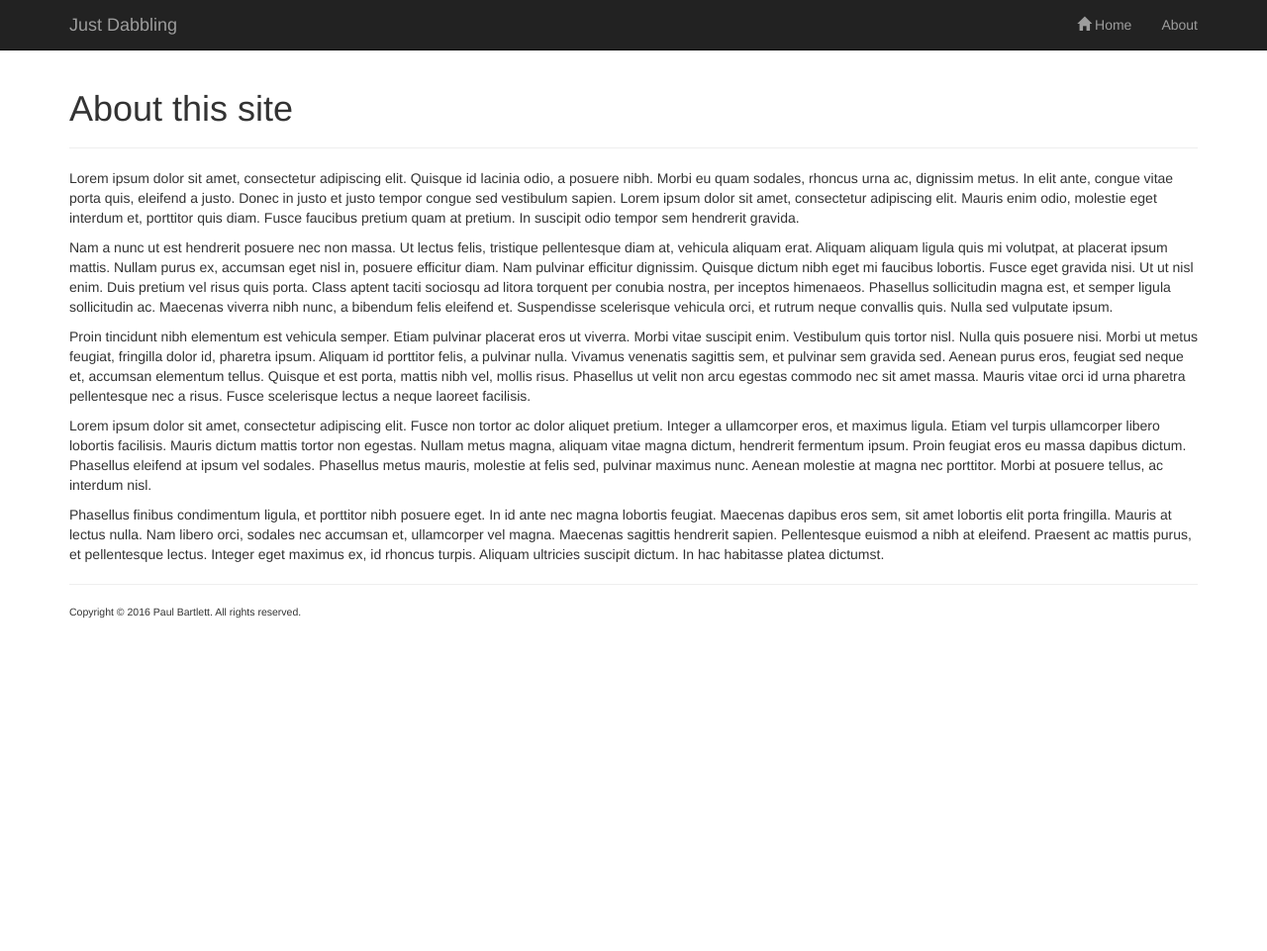
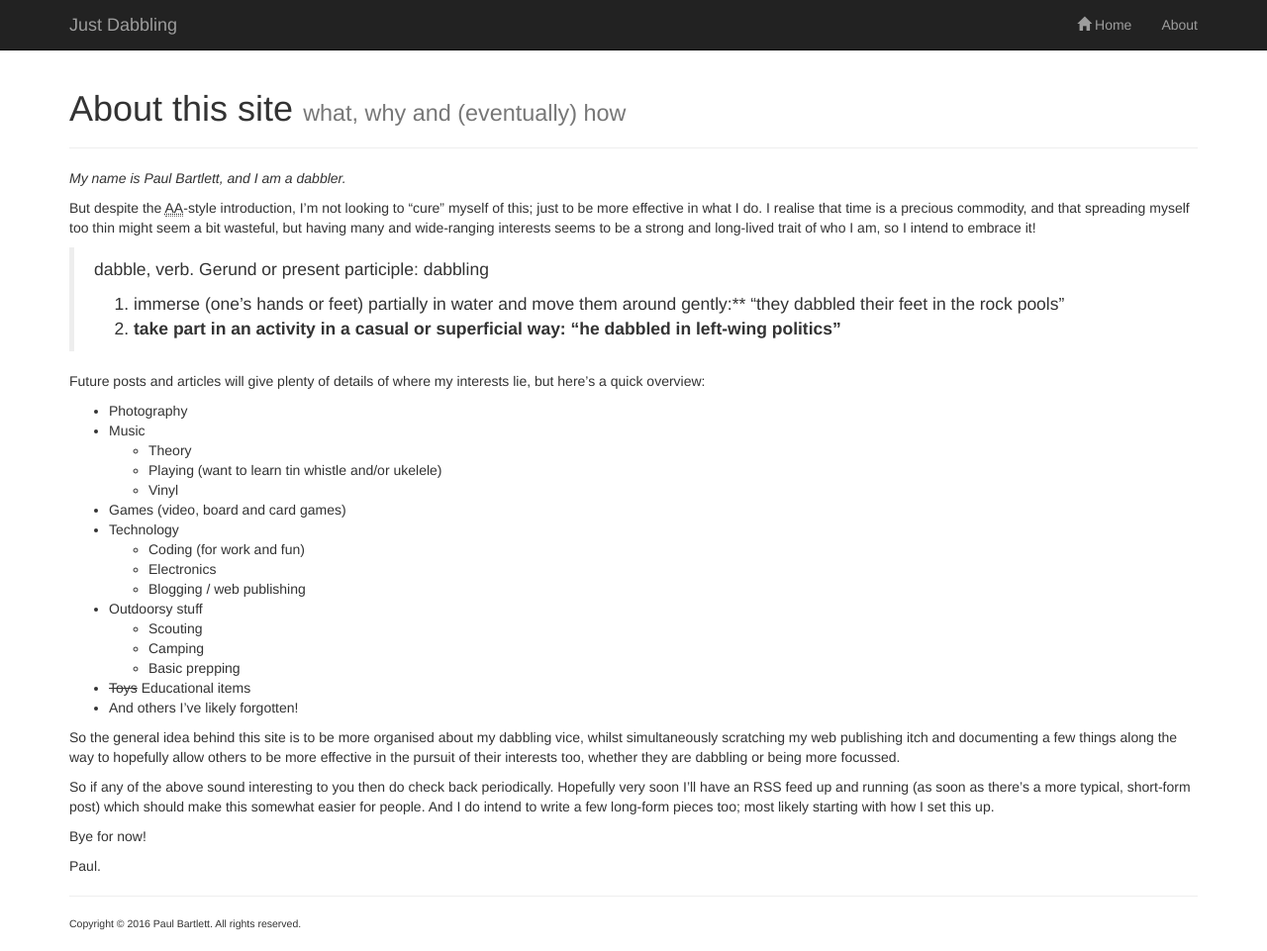
Before and after one commit to pdbartlett/justdabbling, a Jekyll site: the page built from _articles/about.md, in a window 1280 px wide and 961 px high. Shown: the whole window at 99% size. Built offline with Jekyll 4.4.1, drawn with Linux system fonts in a browser that asks for light colours; comment, search, counter and statistics services are not loaded.

Commit message:
Add real content to about.md, and tweak titling

```diff
--- a/_articles/about.md
+++ b/_articles/about.md
@@ -1,39 +1,52 @@
 ---
 title: About this site
+subtitle: What, why and (eventually) how
 ---
-Lorem ipsum dolor sit amet, consectetur adipiscing elit. Quisque id lacinia odio, a posuere nibh.
-Morbi eu quam sodales, rhoncus urna ac, dignissim metus. In elit ante, congue vitae porta quis,
-eleifend a justo. Donec in justo et justo tempor congue sed vestibulum sapien. Lorem ipsum dolor sit
-amet, consectetur adipiscing elit. Mauris enim odio, molestie eget interdum et, porttitor quis diam.
-Fusce faucibus pretium quam at pretium. In suscipit odio tempor sem hendrerit gravida.
+*My name is Paul Bartlett, and I am a dabbler.*
 
-Nam a nunc ut est hendrerit posuere nec non massa. Ut lectus felis, tristique pellentesque diam at,
-vehicula aliquam erat. Aliquam aliquam ligula quis mi volutpat, at placerat ipsum mattis. Nullam
-purus ex, accumsan eget nisl in, posuere efficitur diam. Nam pulvinar efficitur dignissim. Quisque
-dictum nibh eget mi faucibus lobortis. Fusce eget gravida nisi. Ut ut nisl enim. Duis pretium vel
-risus quis porta. Class aptent taciti sociosqu ad litora torquent per conubia nostra, per inceptos
-himenaeos. Phasellus sollicitudin magna est, et semper ligula sollicitudin ac. Maecenas viverra nibh
-nunc, a bibendum felis eleifend et. Suspendisse scelerisque vehicula orci, et rutrum neque convallis
-quis. Nulla sed vulputate ipsum. <!--snip-->
+But despite the <abbr title="Alcoholics Anonymous">AA</abbr>-style introduction, I'm not looking to
+"cure" myself of this; just to be more effective in what I do. I realise that time is a precious
+commodity, and that spreading myself too thin might seem a bit wasteful, but having many and
+wide-ranging interests seems to be a strong and long-lived trait of who I am, so I intend to embrace
+it!
 
-Proin tincidunt nibh elementum est vehicula semper. Etiam pulvinar placerat eros ut viverra. Morbi
-vitae suscipit enim. Vestibulum quis tortor nisl. Nulla quis posuere nisi. Morbi ut metus feugiat,
-fringilla dolor id, pharetra ipsum. Aliquam id porttitor felis, a pulvinar nulla. Vivamus venenatis
-sagittis sem, et pulvinar sem gravida sed. Aenean purus eros, feugiat sed neque et, accumsan
-elementum tellus. Quisque et est porta, mattis nibh vel, mollis risus. Phasellus ut velit non arcu
-egestas commodo nec sit amet massa. Mauris vitae orci id urna pharetra pellentesque nec a risus.
-Fusce scelerisque lectus a neque laoreet facilisis.
+> dabble, verb. Gerund or present participle: dabbling
+>
+> 1. immerse (one's hands or feet) partially in water and move them around gently:**
+>    "they dabbled their feet in the rock pools"
+> 1. **take part in an activity in a casual or superficial way:**
+>    **"he dabbled in left-wing politics"**
 
-Lorem ipsum dolor sit amet, consectetur adipiscing elit. Fusce non tortor ac dolor aliquet pretium.
-Integer a ullamcorper eros, et maximus ligula. Etiam vel turpis ullamcorper libero lobortis
-facilisis. Mauris dictum mattis tortor non egestas. Nullam metus magna, aliquam vitae magna dictum,
-hendrerit fermentum ipsum. Proin feugiat eros eu massa dapibus dictum. Phasellus eleifend at ipsum
-vel sodales. Phasellus metus mauris, molestie at felis sed, pulvinar maximus nunc. Aenean molestie
-at magna nec porttitor. Morbi at posuere tellus, ac interdum nisl.
+Future posts and articles will give plenty of details of where my interests lie, but here's a quick
+overview:
 
-Phasellus finibus condimentum ligula, et porttitor nibh posuere eget. In id ante nec magna lobortis
-feugiat. Maecenas dapibus eros sem, sit amet lobortis elit porta fringilla. Mauris at lectus nulla.
-Nam libero orci, sodales nec accumsan et, ullamcorper vel magna. Maecenas sagittis hendrerit sapien.
-Pellentesque euismod a nibh at eleifend. Praesent ac mattis purus, et pellentesque lectus. Integer
-eget maximus ex, id rhoncus turpis. Aliquam ultricies suscipit dictum. In hac habitasse platea
-dictumst.
+ * Photography
+ * Music
+   - Theory
+   - Playing (want to learn tin whistle and/or ukelele)
+   - Vinyl
+ * Games (video, board and card games)
+ * Technology
+   - Coding (for work and fun)
+   - Electronics
+   - Blogging / web publishing
+ * Outdoorsy stuff
+   - Scouting
+   - Camping
+   - Basic prepping
+ * ~~Toys~~ Educational items
+ * And others I've likely forgotten! <!--snip-->
+
+So the general idea behind this site is to be more organised about my dabbling vice, whilst
+simultaneously scratching my web publishing itch and documenting a few things along the way to
+hopefully allow others to be more effective in the pursuit of their interests too, whether they are
+dabbling or being more focussed.
+
+So if any of the above sound interesting to you then do check back periodically. Hopefully very soon
+I'll have an RSS feed up and running (as soon as there's a more typical, short-form post) which
+should make this somewhat easier for people. And I do intend to write a few long-form pieces too;
+most likely starting with how I set this up.
+
+Bye for now!
+
+Paul.
--- a/_includes/title.html
+++ b/_includes/title.html
@@ -1,8 +1,8 @@
 <div class="page-header">
  <h1>
-  {{ page.title }}
+  {{ page.title | capitalize }}
   {% if page.subtitle %}
-   <small>{{ page.subtitle }}</small>
+   <small>{{ page.subtitle | downcase }}</small>
   {% endif %}
  </h1>
 </div>
```
